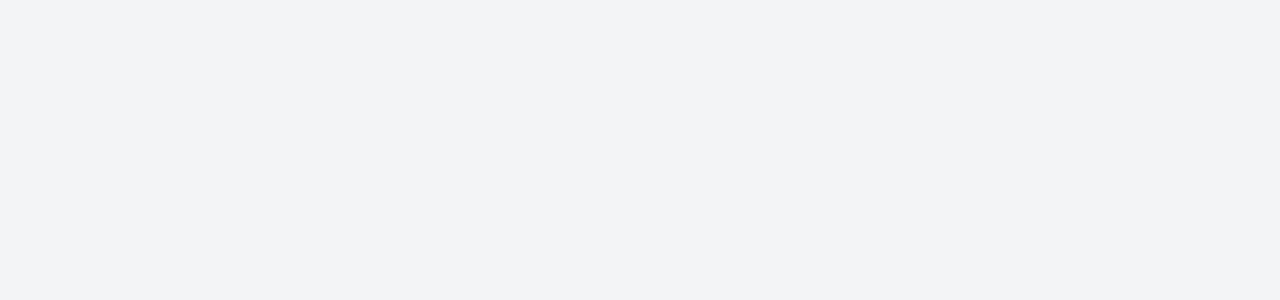
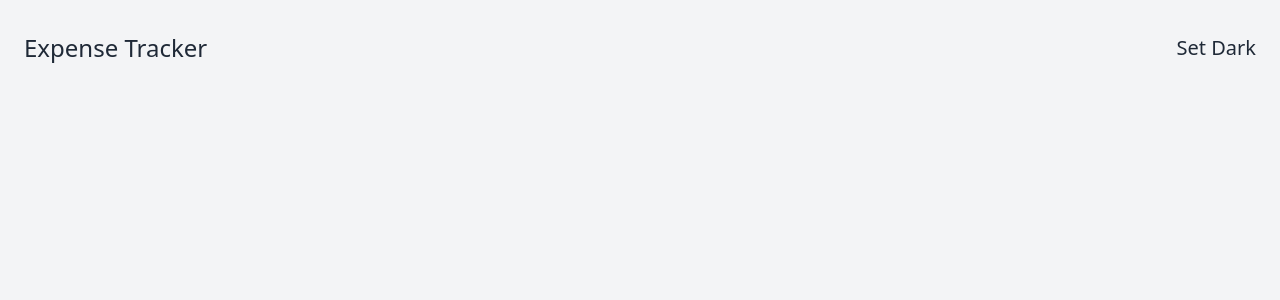
Before and after one commit to VaheedNematpour/expense-tracker, a React (Vite) app in the folder frontend/expense_tracker/: page / in a window 1280 px wide. Shown: the top 300 px of the page. Built offline with nearby package versions, Linux system fonts and the light colour scheme.

Commit message:
Implement NavBar component

```diff
--- a/frontend/expense_tracker/src/App.tsx
+++ b/frontend/expense_tracker/src/App.tsx
@@ -1,11 +1,15 @@
 import { useState } from "react";
+import NavBar from "./components/NavBar";
 
 function App() {
   const [dark, setDark] = useState(false);
 
   return (
     <div className={`h-screen ${dark ? "bg-gray-800" : "bg-gray-100"}`}>
-      <header></header>
+      <header className="px-6 py-8">
+        <NavBar isDark={dark} handleDark={() => setDark(!dark)} />
+      </header>
+
       <main></main>
     </div>
   );
--- /dev/null
+++ b/frontend/expense_tracker/src/components/NavBar.tsx
@@ -0,0 +1,31 @@
+interface Props {
+  isDark: boolean;
+  handleDark: () => void;
+}
+
+function NavBar({ isDark, handleDark }: Props) {
+  return (
+    <>
+      <nav className="flex items-center justify-between">
+        <h1
+          className={`text-xl ${
+            isDark ? "text-gray-300" : "text-gray-800"
+          } font-medium xl:text-2xl`}
+        >
+          Expense Tracker
+        </h1>
+
+        <button
+          onClick={handleDark}
+          className={`text-lg ${
+            isDark ? "text-gray-300" : "text-gray-800"
+          } xl:text-xl`}
+        >
+          {isDark ? "Set Light" : "Set Dark"}
+        </button>
+      </nav>
+    </>
+  );
+}
+
+export default NavBar;
```
